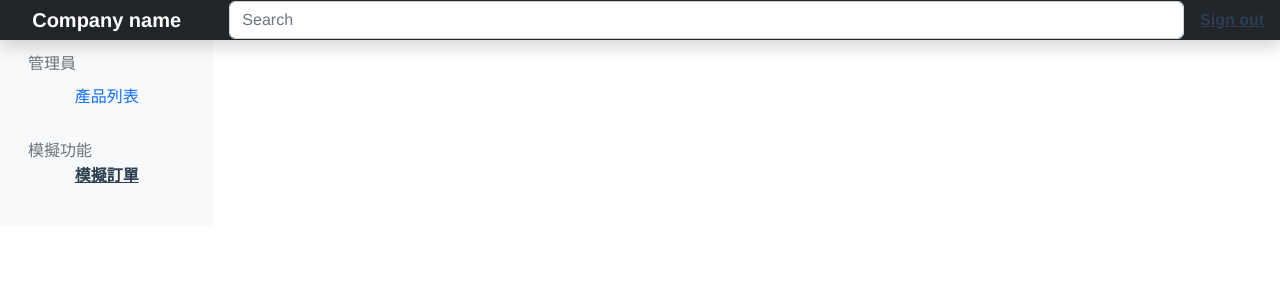
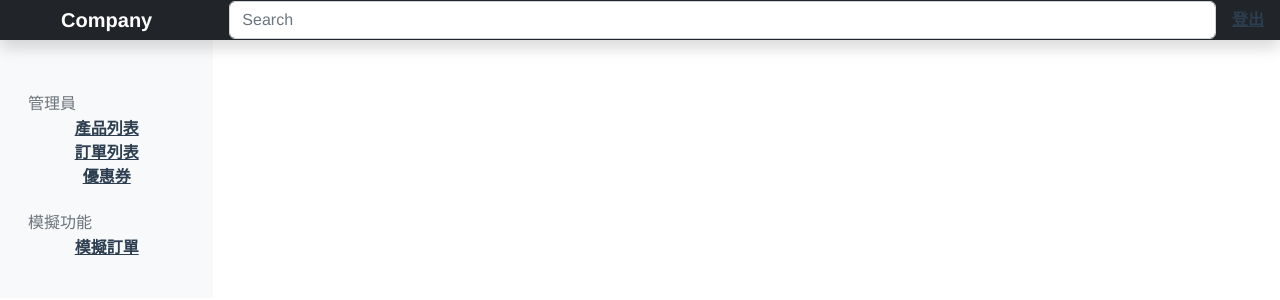
Before and after one commit to weiweilee826/vue2022, a Vue app: page /admin in a window 1280 px wide. Shown: the top 300 px of the page. Built offline with nearby package versions, Linux system fonts and the light colour scheme.

Commit message:
路徑設定

```diff
--- a/src/components/NavBar.vue
+++ b/src/components/NavBar.vue
@@ -1,7 +1,7 @@
 <template>
   <div>
-    <nav class="navbar navbar-dark fixed-top bg-dark flex-md-nowrap p-0 shadow">
-      <a class="navbar-brand col-sm-3 col-md-2 mr-0" href="#">Company name</a>
+    <nav class="navbar navbar-dark bg-dark flex-md-nowrap p-0 shadow">
+      <a class="navbar-brand col-sm-3 col-md-2 mr-0" href="#">Company</a>
       <input
         class="form-control form-control-dark w-100"
         type="text"
@@ -10,7 +10,7 @@
       />
       <ul class="navbar-nav px-3">
         <li class="nav-item text-nowrap">
-          <router-link to="/customer_order">Sign out</router-link>
+          <router-link to="/">登出</router-link>
         </li>
       </ul>
     </nav>
--- a/src/components/SideBar.vue
+++ b/src/components/SideBar.vue
@@ -11,10 +11,22 @@
       </h6>
       <ul class="nav flex-column mb-2">
         <li class="nav-item">
-          <a class="nav-link" href="#">
+          <router-link to="/admin/products">
             <span data-feather="file-text"></span>
             產品列表
-          </a>
+          </router-link>
+        </li>
+        <li class="nav-item">
+          <router-link to="/admin/order_list">
+            <span data-feather="file-text"></span>
+            訂單列表
+          </router-link>
+        </li>
+        <li class="nav-item">
+          <router-link to="/admin/coupon">
+            <span data-feather="file-text"></span>
+            優惠券
+          </router-link>
         </li>
       </ul>
 
--- a/src/router/index.js
+++ b/src/router/index.js
@@ -26,6 +26,18 @@ const routes = [
         component: () => import("../views/ProductsView.vue"),
         meta: { requiresAuth: true },
       },
+      {
+        path: "order_list",
+        name: "orderList",
+        component: () => import("../views/OrderList.vue"),
+        meta: { requiresAuth: true },
+      },
+      {
+        path: "coupon",
+        name: "couponView",
+        component: () => import("../views/CouponView.vue"),
+        meta: { requiresAuth: true },
+      },
     ],
   },
   {
```
